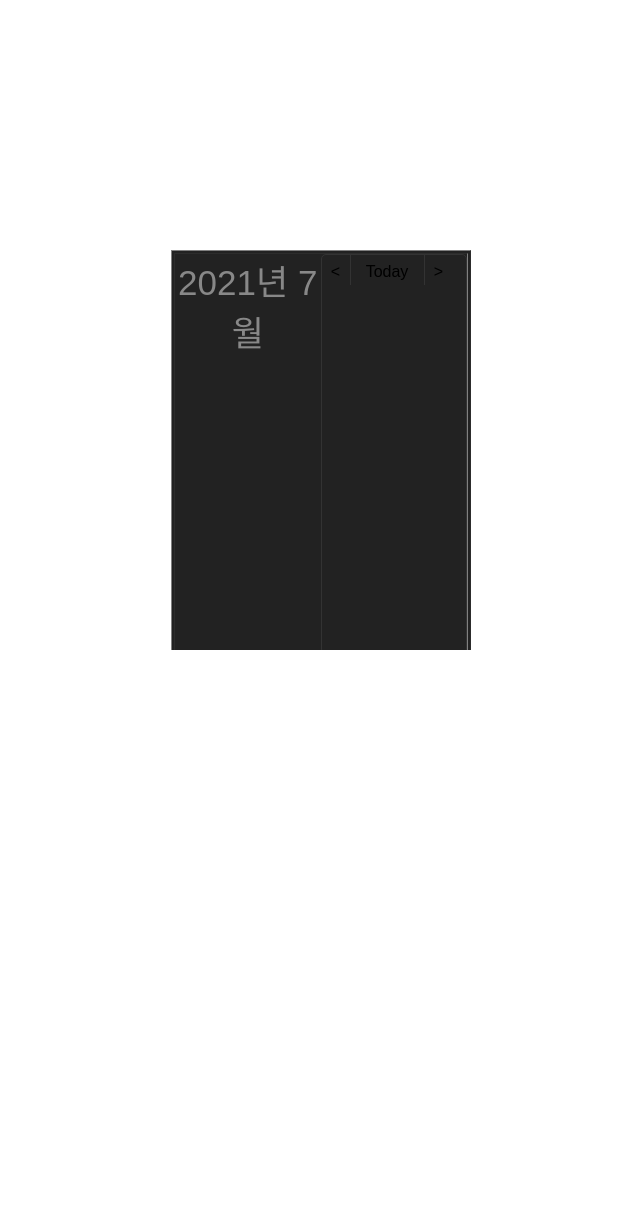
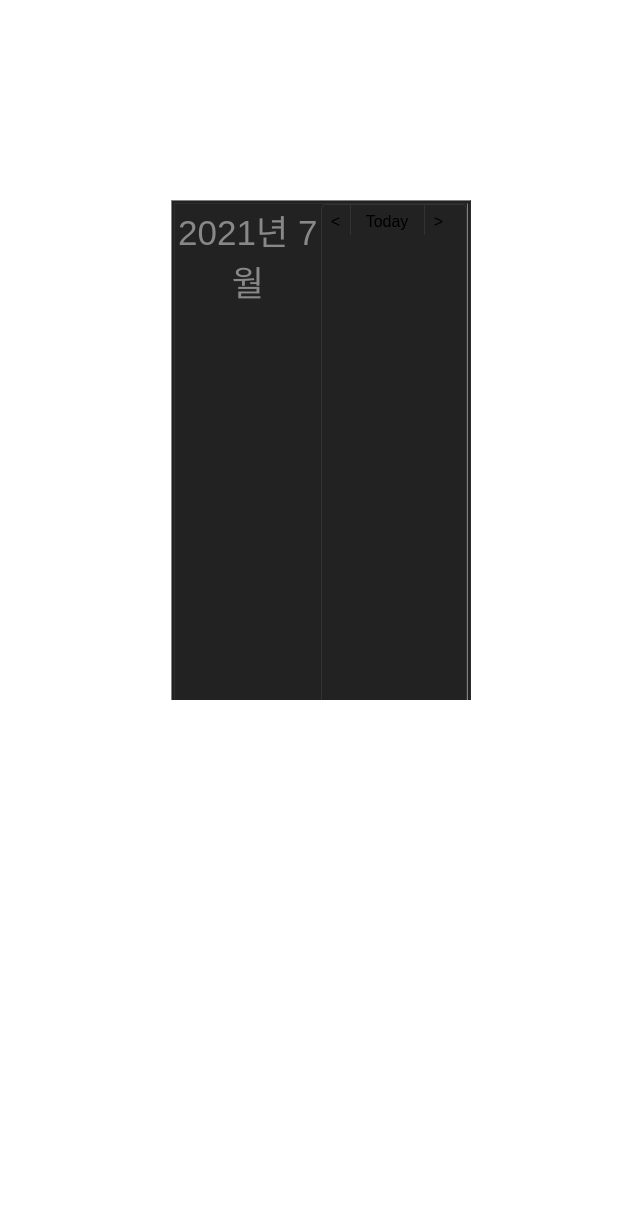
Before and after one commit to 17202687/diet, a Django app: page /main/diary/ in a window 1280 px wide. Shown: the part 307-1514 px from the top of the page, without its empty margins (319-959 px from the left). Run offline with Django 3.2, Linux system fonts and the light colour scheme.

Commit message:
download

```diff
--- a/cjb/cjb/settings.py
+++ b/cjb/cjb/settings.py
@@ -38,7 +38,6 @@ INSTALLED_APPS = [
     'django.contrib.messages',
     'django.contrib.staticfiles',
     'thirdeyes',
-    'corsheaders',
 ]
 
 MIDDLEWARE = [
--- a/cjb/thirdeyes/static/CSS/base.css
+++ b/cjb/thirdeyes/static/CSS/base.css
@@ -6,7 +6,7 @@ body
 div
 {
 	width: 100%;
-	height: 400px;
+	height: 500px;
 	overflow: auto;
 }
 
```
